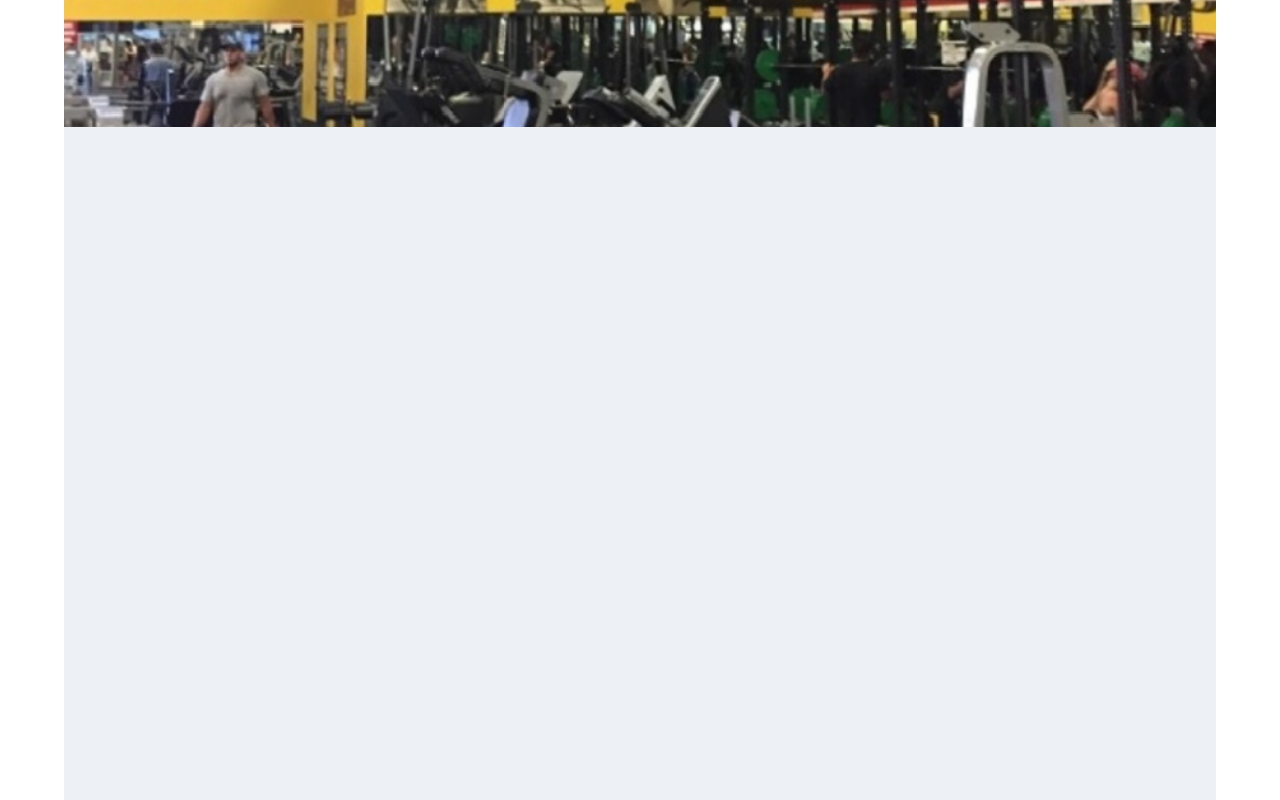
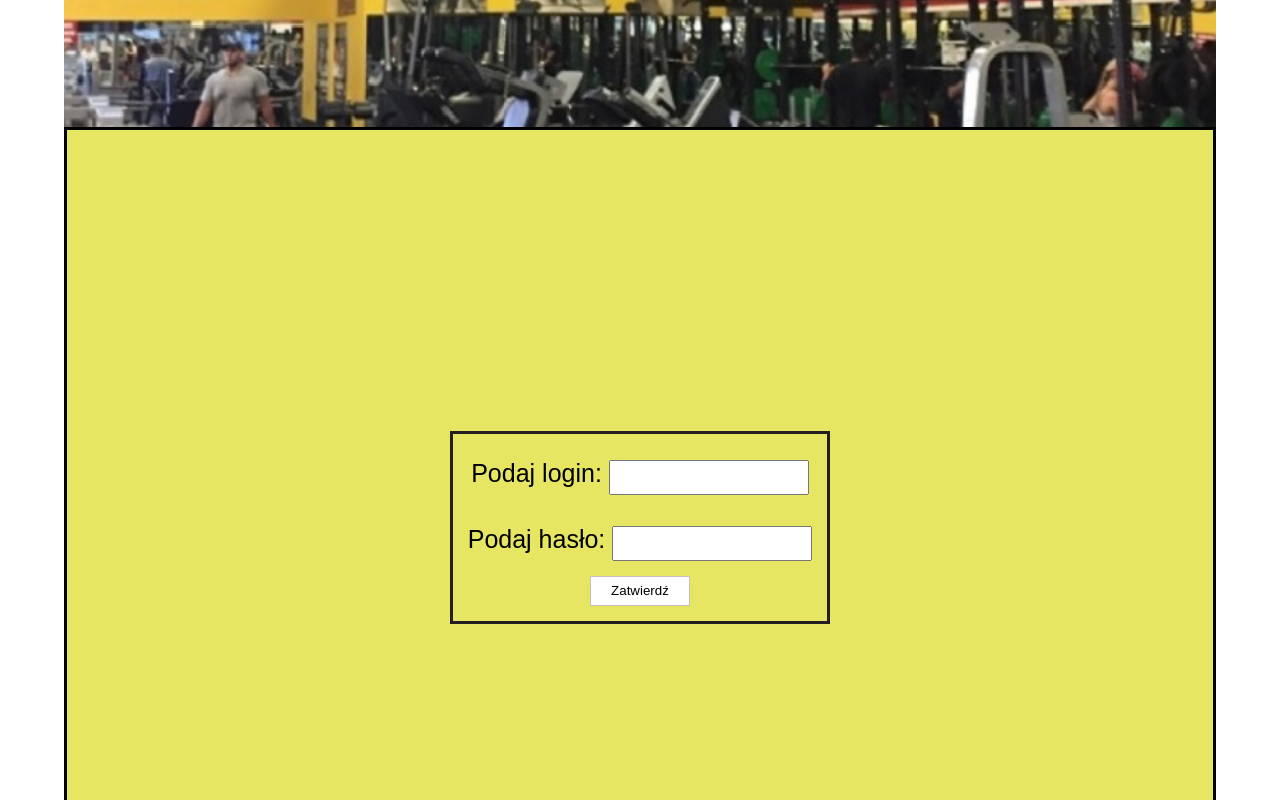
Before and after one commit to BartlomiejPawlicki/GymPage, a React (Create React App) app: page /login in a window 1280 px wide. Shown: the part 420-1220 px from the top of the page. Built offline with nearby package versions, Linux system fonts and the light colour scheme.

Commit message:
added AdmPage

```diff
--- a/src/Navigation.js
+++ b/src/Navigation.js
@@ -3,10 +3,10 @@ import {NavLink} from 'react-router-dom';
 import './style/Navigation.css'
 
 const list = [
- { name:"Start",path:"/", exact:true},
+     {name:"Start",path:"/", exact:true},
      {name:"Produkty", path:"/products"},
      {name:"Kontakt", path:"/contact"},
-     {name:"Panel admin", path:"/admin"},
+     {name:"Panel admin", path:"/login"},
      {name:"Zadowoleni użytkownicy", path:"/users"}
 
  ]
--- a/src/Page.js
+++ b/src/Page.js
@@ -4,17 +4,21 @@ import HomePage from './pages/HomePage'
 import AdminPage from './pages/AdminPage'
 import ContactPage from './pages/ContactPage'
 import ProductPage from './pages/ProductPage'
+import ProductPageList from './pages/ProductPageList'
 import ErrorPage from './pages/ErrorPage'
 import UsersPage from './pages/UsersPage'
+import LoginPage from './pages/LoginPage'
 
 const Page = () => {
     return (
         <>
        <Route path='/' exact component={HomePage} />
-       <Route path='/products' exact component={ProductPage} />
+       <Route path='/products' exact component={ProductPageList} />
+       <Route path='/product/:id' exact component={ProductPage} />
        <Route path='/contact' exact component={ContactPage} />
        <Route path='/admin' exact component={AdminPage} />
        <Route path='/users' exact component={UsersPage} />
+       <Route path ='/login' component={LoginPage}/>
        <Route  exact component={ErrorPage} />
        </>
       );
--- a/src/components/Article.js
+++ b/src/components/Article.js
@@ -12,11 +12,11 @@ const styles = {
 
 
     return (
+
 <article style={styles}>
   <h3 style={{
     marginBottom:4,
   textTransform:'uppercase',
-
   }}>{title}</h3>
   <span style={{
 display:'block',
@@ -28,6 +28,7 @@ color:'black'
 
   }}>{author}</span>
   <p>{text}</p>
+
 </article>
       );
 }
--- /dev/null
+++ b/src/components/Product.js
@@ -0,0 +1,12 @@
+import React from 'react'
+
+const Product = (props) => {
+    return (
+       <article>
+         <h1>{props.id}</h1>
+       </article>
+
+      );
+}
+
+export default Product;
--- a/src/pages/AdminPage.js
+++ b/src/pages/AdminPage.js
@@ -1,11 +1,16 @@
 import React from 'react'
+import { Route,Redirect} from 'react-router-dom'
 
-
+const permission = false;
 
 const AdminPage = () => {
     return (
         <div>
-
+            <Route render={()=> (
+                permission ? (<h3>Panel Admina Dzień dobry</h3>): (
+                    <Redirect to='/login'/>
+                    )
+            )}/>
         </div>
      );
 }
--- /dev/null
+++ b/src/pages/LoginPage.js
@@ -0,0 +1,16 @@
+import React from 'react';
+import '../style/LoginPage.css'
+
+const LoginPage = () => {
+    return (
+        <div className='entrance'>
+            <div className="entrance__border">
+        <label htmlFor="login">Podaj login: <input id="login"type="text"/></label>
+        <label htmlFor="password">Podaj hasło: <input id="password"type="password"/></label>
+        <button>Zatwierdź</button>
+        </div>
+        </div>
+    );
+}
+
+export default LoginPage;
--- a/src/pages/ProductPage.js
+++ b/src/pages/ProductPage.js
@@ -1,11 +1,13 @@
 import React from 'react'
+import {Link} from 'react-router-dom'
+import Product from '../components/Product'
 
-
-
-const ProductPage = () => {
+const ProductPage = ({match}) => {
     return (
         <div>
-
+            <h1>Strona Produktu</h1>
+            <Product id={match.params.id}/>
+            <Link to="/products">Powrót do listy produktów</Link>
         </div>
      );
 }
--- /dev/null
+++ b/src/pages/ProductPageList.js
@@ -0,0 +1,28 @@
+import React from 'react';
+import {Link} from 'react-router-dom'
+import "../style/ProductPageList.css"
+
+const product = ['bike','car','water','shoes']
+
+
+const ProductListPage = () => {
+
+  const products = product.map(product =>
+   <li key={product}>
+    <Link to={`/product/${product}`}>{product}</Link>
+  </li>)
+
+
+    return (
+        <div className="products">
+       <h2>Lista Produktów</h2>
+       <div>
+         <ul>
+           {products}
+         </ul>
+       </div>
+        </div>
+      );
+}
+
+export default ProductListPage;
--- a/src/style/Form.css
+++ b/src/style/Form.css
@@ -13,7 +13,7 @@ display:grid;
 
 }
 
-input {
+form input{
     width: 70%;
     padding: 12px;
     border: 2px solid #ccc;
@@ -24,7 +24,7 @@ input {
 
   }
 
-  label {
+  form label {
     margin-top:5px;
     padding: 12px 12px 12px 0;
     margin-right:200px;
--- /dev/null
+++ b/src/style/LoginPage.css
@@ -0,0 +1,32 @@
+.entrance {
+    display:flex;
+    flex-direction: column;
+    align-items: center;
+    justify-content: center;
+    min-height:100vh;
+    background-color:rgb(230, 230, 99);
+    border:3px black solid;
+}
+
+.entrance label {
+    padding:15px;
+    font-size:25px;
+}
+.entrance input {
+    width:200px;
+    height:35px;
+}
+.entrance__border {
+    display:flex;
+    border:3px rgb(34, 32, 32) solid;
+    flex-direction: column;
+    align-items: center;
+    justify-content: center;
+    padding: 10px 0 15px 0;
+}
+.entrance button {
+    width:100px;
+    height:30px;
+    background:white;
+    border:1px rgb(206, 188, 188) solid;
+}
--- /dev/null
+++ b/src/style/ProductPageList.css
@@ -0,0 +1,6 @@
+.products {
+    display:flex;
+    flex-direction: column;
+    padding:20px 0px 0px 30px;
+    font-size:20px;
+}
```
